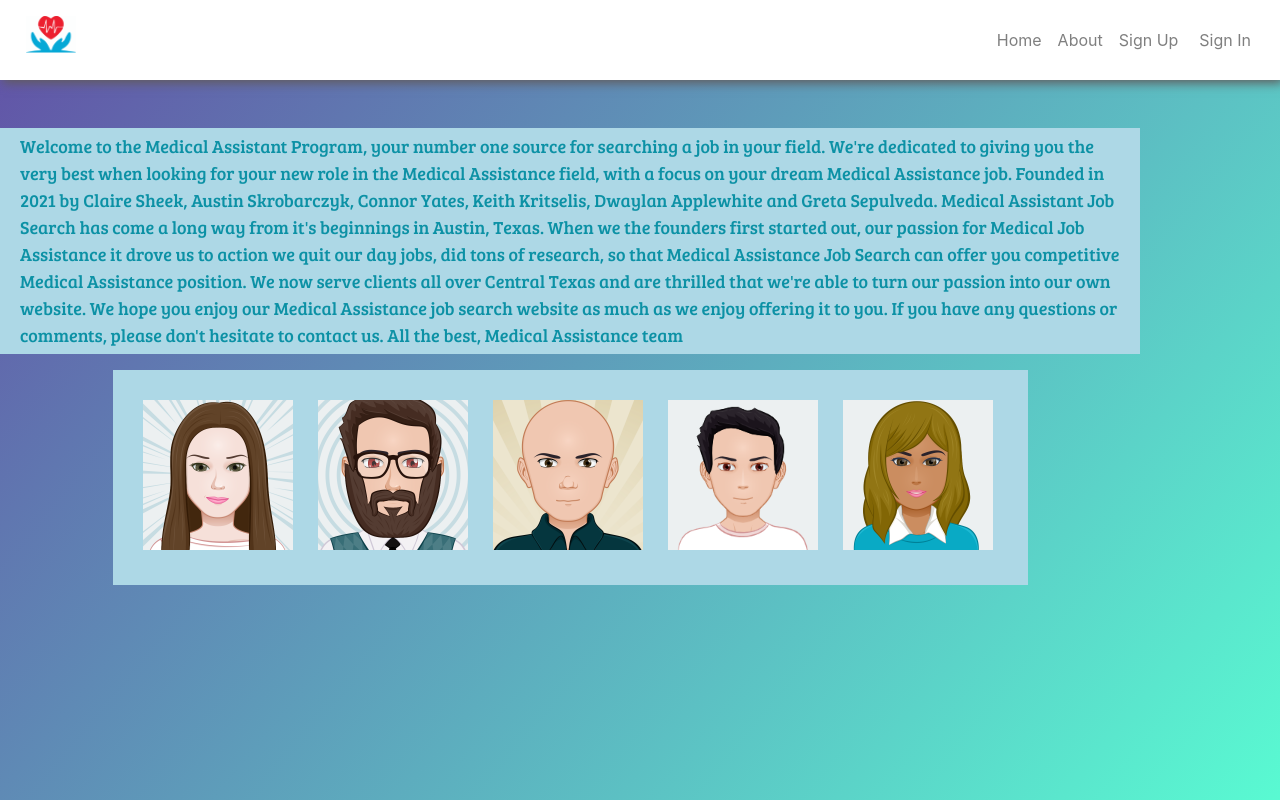
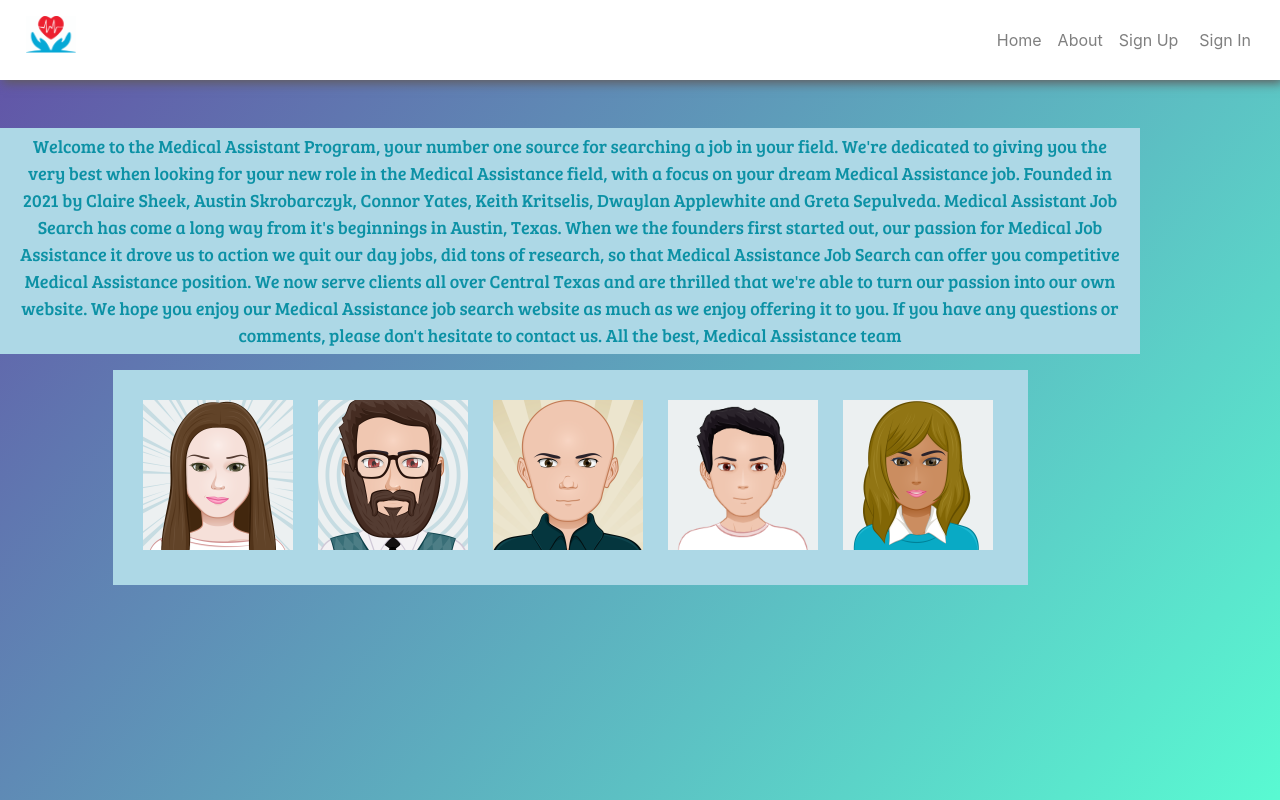
Before and after one commit to theMVPshop/dt04, a React (Create React App) app in the folder client/: page /about in a window 1280 px wide. Built offline with nearby package versions, Linux system fonts and the light colour scheme.

Commit message:
updated p info

```diff
--- a/client/src/Components/About.css
+++ b/client/src/Components/About.css
@@ -20,7 +20,10 @@
 }
 .container p{
 color:rgb(12, 145, 165);
-align-content: center;
+display: flex;
+justify-content: center;
+text-align: center;
+align-items: center;
 }
 
 
@@ -38,7 +41,7 @@ justify-content: space-between;
 
 
 .Gallery {
-  align-content: left;
+  text-align: center;
   background-color: lightblue;
   justify-content: space-between;
   padding-top: 20px;
@@ -48,6 +51,9 @@ justify-content: space-between;
   display: flex;
   overflow: hidden;
   float: bottom;
+  margin-bottom: .5rem;
+  font-weight: 500;
+  line-height: 1.2;
   grid-template-columns: repeat(auto-fill, minmax(10rem, 1fr));
 }
 
@@ -71,7 +77,13 @@ justify-content: space-between;
   font-size: 18px;
   padding: 5px;
   box-sizing: border-box;
-  text-align: middle;
+  text-align: justify;
+  width: fit-content;
+  margin: auto;
+  display: flex;
+  flex-direction: column;
+  align-content: center;
+  justify-content: center;
   }
 
 
@@ -81,9 +93,3 @@ justify-content: space-between;
   nav {
   float: right;
        }
-
-
-
-   h1 {
-    font-family: 'Bree Serif', serif;
-   }
```
Also changed, not shown: client/src/Components/About.js (+2 -6 lines).
